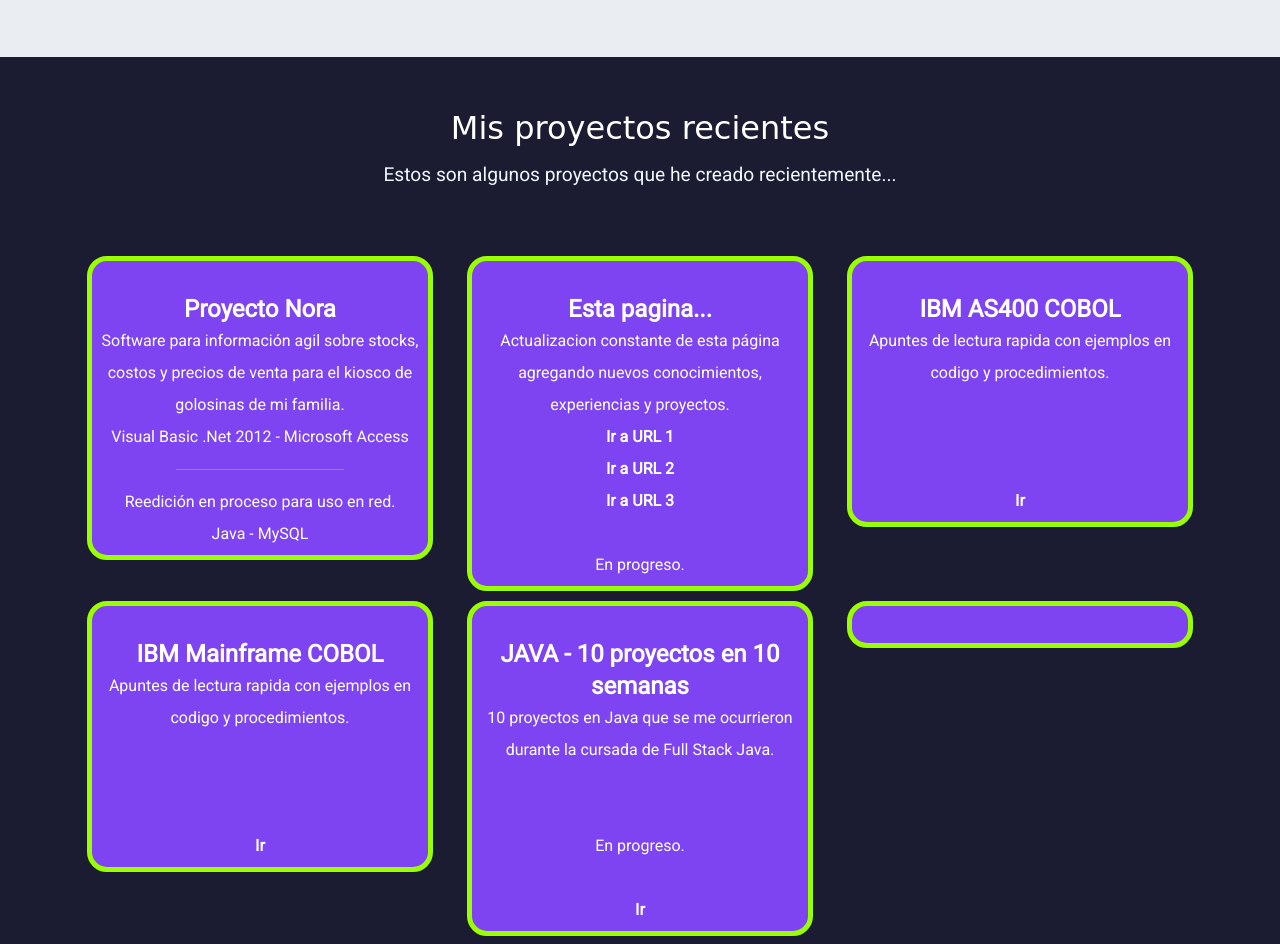
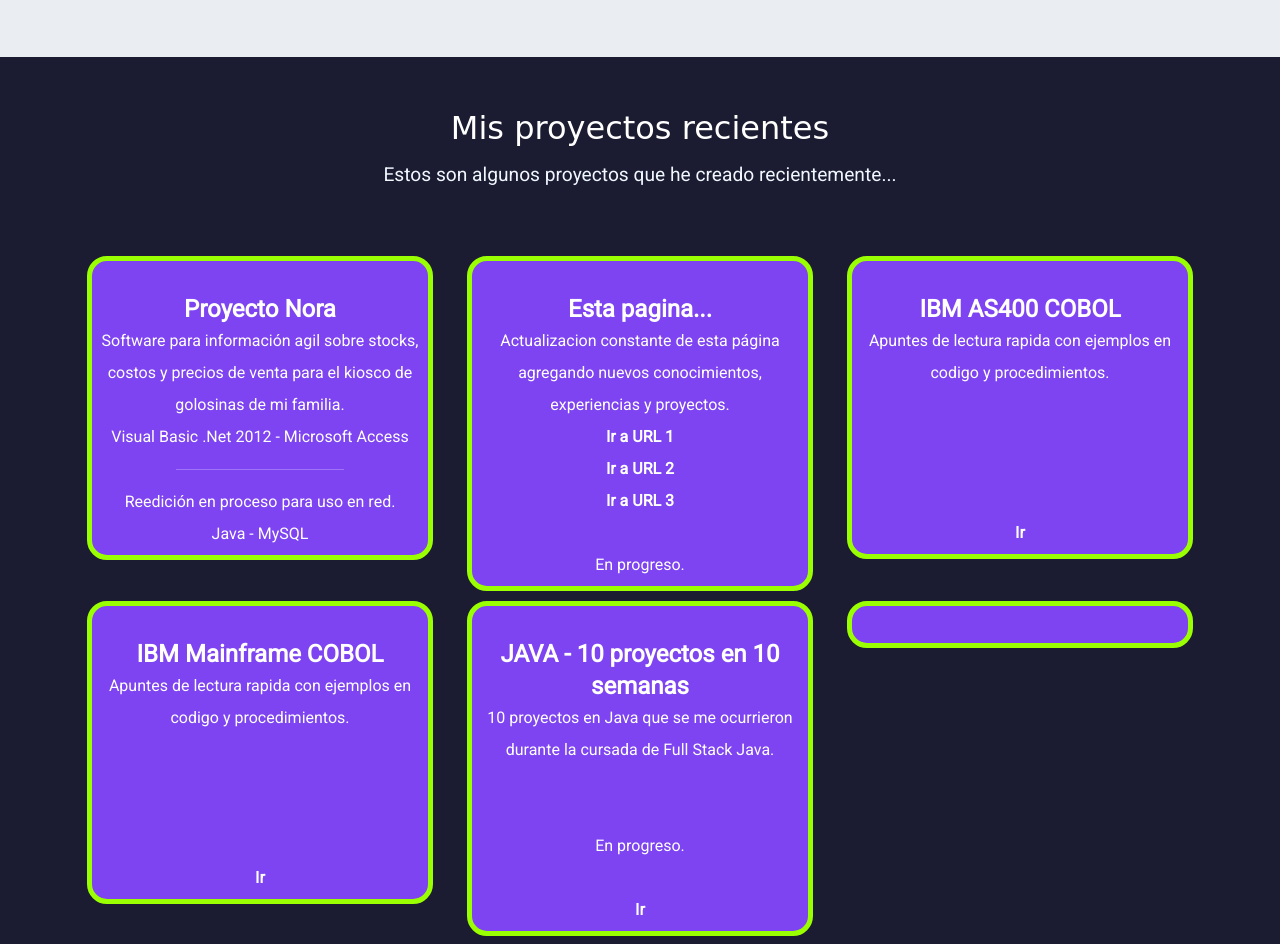
Before and after one commit to MarceloGarassino/Portfolio, a plain HTML site: page index.html in a window 1280 px wide. Shown: the part 2152-3096 px from the top of the page. Drawn offline with nearby package versions, Linux system fonts and the light colour scheme; files whose address does not match are found by name; a web font is replaced by a local one.

Commit message:
2024-11-25A

```diff
--- a/index.html
+++ b/index.html
@@ -242,7 +242,7 @@
                     <div class="proyecto"
                         style="background-color: #7e44f1; color:white; border: 5px solid; border-color: rgb(153, 255, 1); border-radius: 20px; ">
                         <p style="font-size: 24px; font-weight: bold;"><br>IBM AS400 COBOL</p>
-                        <a>Apuntes de lectura rapida con ejemplos en codigo y procedimientos.<br><br> <!-- En pausa
+                        <a>Apuntes de lectura rapida con ejemplos en codigo y procedimientos.<br><br><br> <!-- En pausa
                             hasta terminar<br> curso de Full Stack
                             Java. --><br><br></a><!--  En progreso.<br><br></a> -->
                         <a style="color:white; font-weight: bold; text-decoration: none;"
@@ -260,7 +260,7 @@
                     <div class="proyecto"
                         style="background-color: #7e44f1; color:white; border: 5px solid; border-color: rgb(153, 255, 1); border-radius: 20px; ">
                         <p style="font-size: 24px; font-weight: bold;"><br>IBM Mainframe COBOL</p>
-                        <a>Apuntes de lectura rapida con ejemplos en codigo y procedimientos.<br><br><!--  En pausa
+                        <a>Apuntes de lectura rapida con ejemplos en codigo y procedimientos.<br><br><br><!--  En pausa
                             hasta terminar<br> curso de Full Stack
                             Java. --><br><br></a><!-- En progreso.<br><br></a> -->
                         <a style="color:white; font-weight: bold; text-decoration: none;"
```
